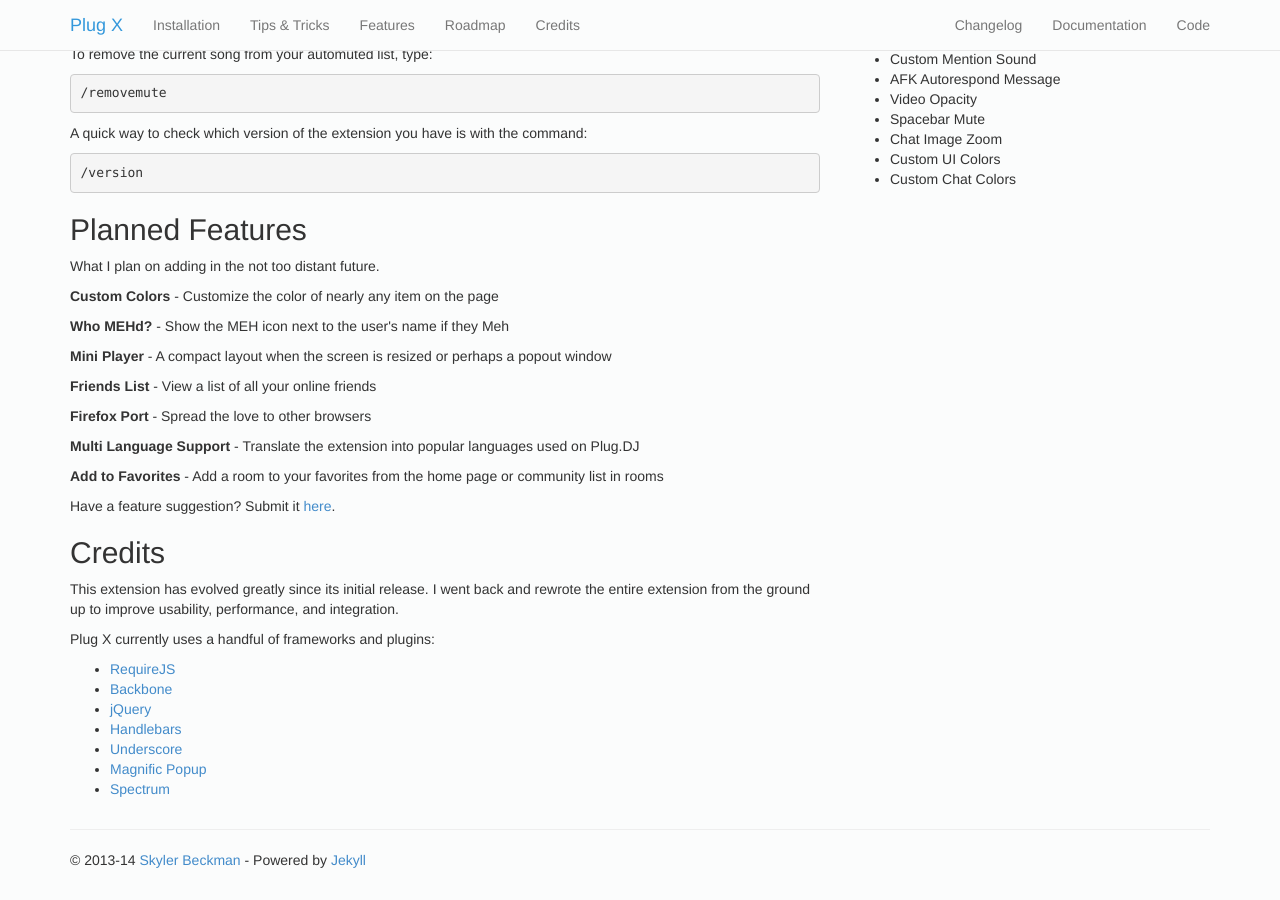
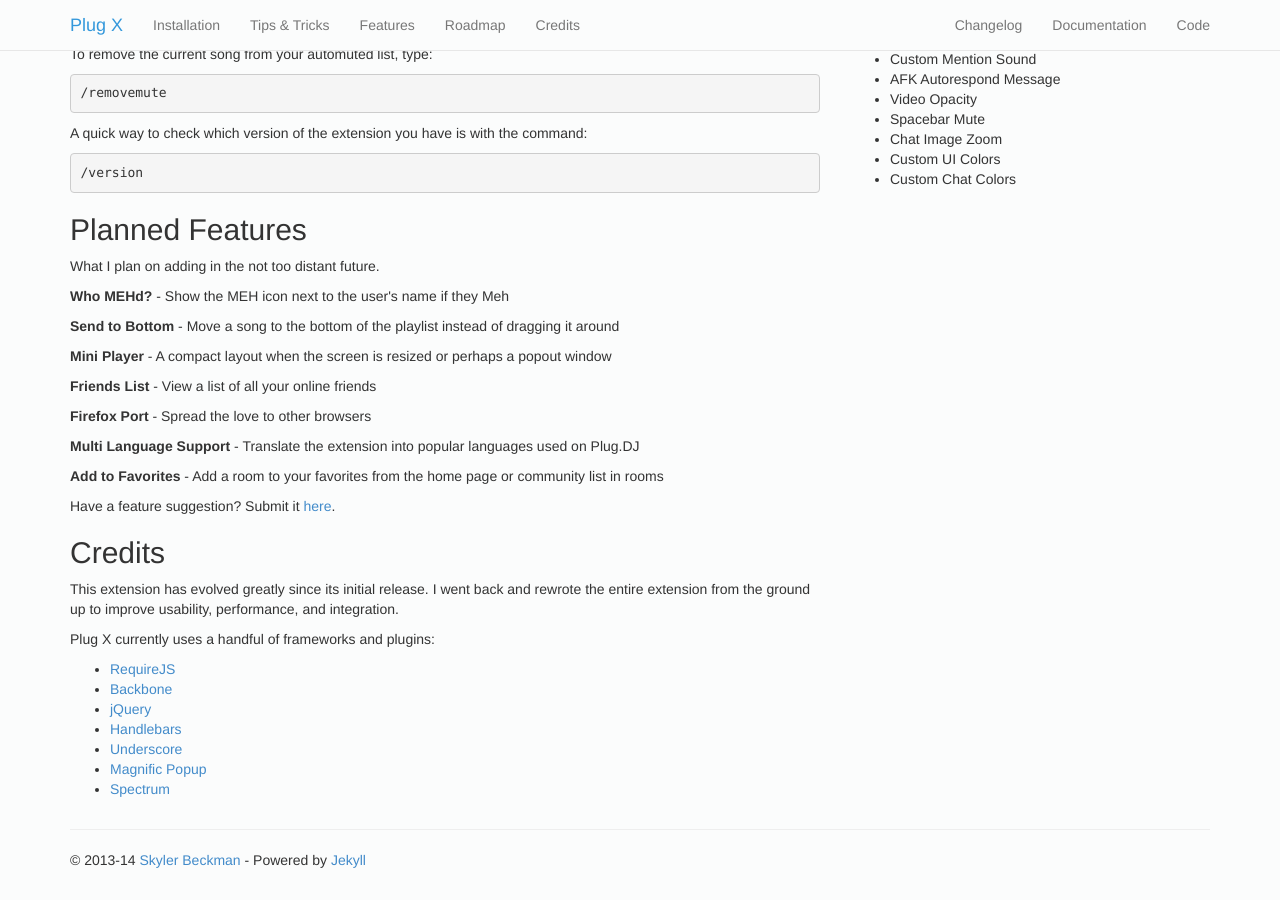
Before and after one commit to skylerb/Plug-X, a Jekyll site: the page built from index.html, in a window 1280 px wide and 900 px high, scrolled down 788 px. Built offline with Jekyll 4.4.1, drawn with Linux system fonts in a browser that asks for light colours; nearby versions of some CDN libraries; Markdown is read by kramdown in place of the engine named in the settings.

Commit message:
Ideas. Ideas. Ideas.

```diff
--- a/index.html
+++ b/index.html
@@ -21,8 +21,8 @@
 		  <pre>/version</pre>
 		  <h2><a id="upcoming"></a>Planned Features</h2>
 		  <p>What I plan on adding in the not too distant future.</p>
-		  <p><b>Custom Colors</b> - Customize the color of nearly any item on the page</p>
 		  <p><b>Who MEHd?</b> - Show the MEH icon next to the user's name if they Meh</p>
+		  <p><b>Send to Bottom</b> - Move a song to the bottom of the playlist instead of dragging it around</p>
 		  <p><b>Mini Player</b> - A compact layout when the screen is resized or perhaps a popout window</p>
 		  <p><b>Friends List</b> - View a list of all your online friends</p>
 		  <p><b>Firefox Port</b> - Spread the love to other browsers</p>
```
